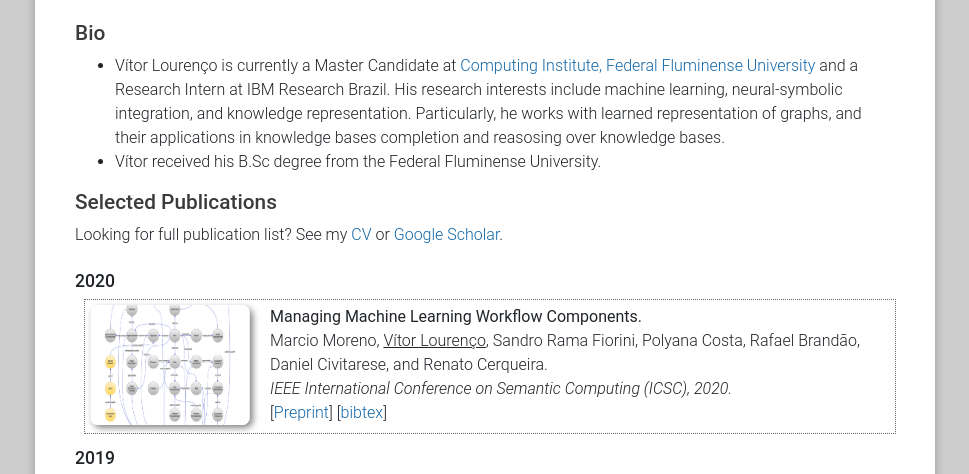
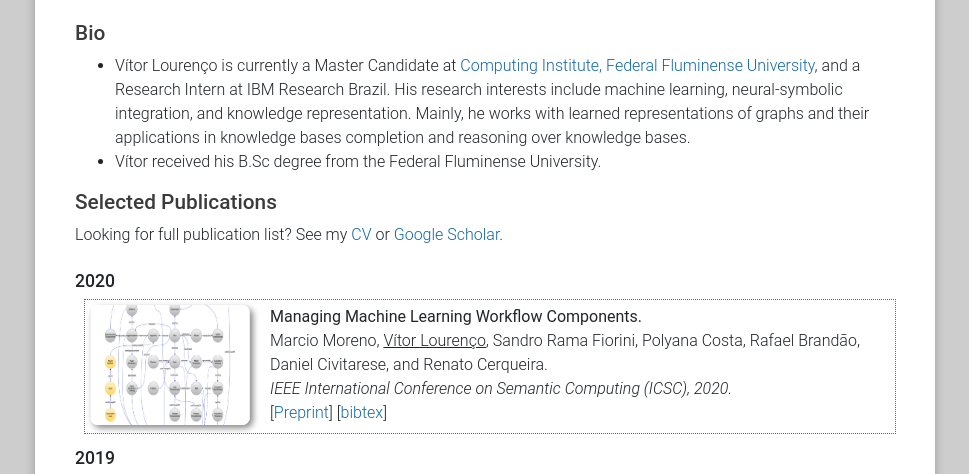
Before and after one commit to vitornl/vitornl.github.io, a plain HTML site: page index.html in a window 1280 px wide. Shown: the part 255-729 px from the top of the page, without its empty margins (155-1124 px from the left). Drawn offline with nearby package versions, Linux system fonts and the light colour scheme; files whose address does not match are found by name.

Commit message:
typos check

```diff
--- a/index.html
+++ b/index.html
@@ -80,10 +80,10 @@
             <h2>Bio</h2>
             <ul>
                 <li>Vítor Lourenço is currently a Master Candidate at <a href="https://www.ic.uff.br/">Computing
-                        Institute, Federal Fluminense University</a> and a Research Intern at IBM Research Brazil.
-                    His research interests include machine learning, neural-symbolic integration, and knowledge
-                    representation. Particularly, he works with learned representation of graphs, and their applications
-                    in knowledge bases completion and reasosing over knowledge bases.</li>
+                    Institute, Federal Fluminense University</a>, and a Research Intern at IBM Research Brazil. His
+                    research interests include machine learning, neural-symbolic integration, and knowledge representation.
+                    Mainly, he works with learned representations of graphs and their applications in knowledge bases
+                    completion and reasoning over knowledge bases.</li>
                 <li>Vítor received his B.Sc degree from the Federal Fluminense University.</li>
             </ul>
 
```
